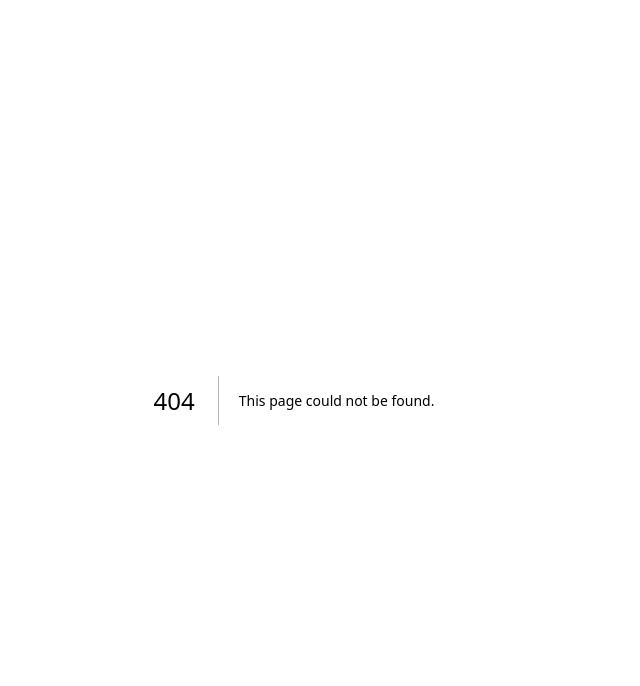
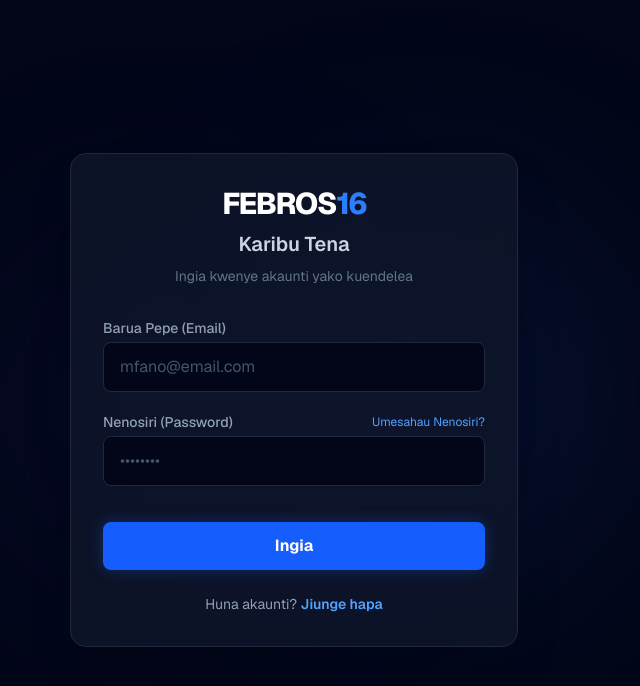
Before and after one commit to willyger-svg/Febros16, a Next.js app: page /login in a window 1280 px wide. Before the commit this address had no page. Shown: the top 686 px of the page, without its empty margins (346-986 px from the left). Built offline with nearby package versions, Linux system fonts and the light colour scheme.

Commit message:
Kutengeneza ukurasa wa Kuingia (Login)

```diff
--- /dev/null
+++ b/app/login/page.tsx
@@ -0,0 +1,61 @@
+import Link from 'next/link';
+
+export default function Login() {
+  return (
+    <main className="min-h-screen bg-slate-950 flex flex-col items-center justify-center p-4 relative overflow-hidden text-slate-200 font-sans">
+
+      {/* Miale ya mwanga (Glow Effects) kwa nyuma */}
+      <div className="absolute top-1/4 right-1/4 w-96 h-96 bg-blue-900/20 rounded-full blur-[100px] pointer-events-none"></div>
+      <div className="absolute bottom-1/4 left-1/4 w-96 h-96 bg-indigo-900/10 rounded-full blur-[100px] pointer-events-none"></div>
+
+      <div className="w-full max-w-md bg-slate-900/80 border border-slate-800 rounded-2xl shadow-2xl p-8 relative z-10 backdrop-blur-sm">
+        <div className="text-center mb-8">
+          <Link href="/" className="text-3xl font-extrabold tracking-tighter text-white inline-block mb-2">
+            FEBROS<span className="text-blue-500">16</span>
+          </Link>
+          <h1 className="text-xl font-semibold text-slate-300">Karibu Tena</h1>
+          <p className="text-sm text-slate-500 mt-2">Ingia kwenye akaunti yako kuendelea</p>
+        </div>
+
+        <form className="space-y-5">
+          <div>
+            <label className="block text-sm font-medium text-slate-400 mb-1">Barua Pepe (Email)</label>
+            <input
+              type="email"
+              placeholder="mfano@email.com"
+              className="w-full bg-slate-950 border border-slate-800 rounded-lg px-4 py-3 text-white focus:outline-none focus:border-blue-500 focus:ring-1 focus:ring-blue-500 transition-colors placeholder-slate-600"
+            />
+          </div>
+
+          <div>
+            <div className="flex justify-between items-center mb-1">
+              <label className="block text-sm font-medium text-slate-400">Nenosiri (Password)</label>
+              <Link href="#" className="text-xs text-blue-400 hover:text-blue-300 transition-colors">
+                Umesahau Nenosiri?
+              </Link>
+            </div>
+            <input
+              type="password"
+              placeholder="••••••••"
+              className="w-full bg-slate-950 border border-slate-800 rounded-lg px-4 py-3 text-white focus:outline-none focus:border-blue-500 focus:ring-1 focus:ring-blue-500 transition-colors placeholder-slate-600"
+            />
+          </div>
+
+          <button
+            type="button"
+            className="w-full bg-blue-600 hover:bg-blue-500 text-white font-bold py-3 px-4 rounded-lg transition-all shadow-[0_0_15px_rgba(37,99,235,0.3)] mt-4"
+          >
+            Ingia
+          </button>
+        </form>
+
+        <div className="mt-6 text-center text-sm text-slate-400">
+          Huna akaunti?{' '}
+          <Link href="/register" className="text-blue-400 hover:text-blue-300 font-semibold transition-colors">
+            Jiunge hapa
+          </Link>
+        </div>
+      </div>
+    </main>
+  );
+}
```
